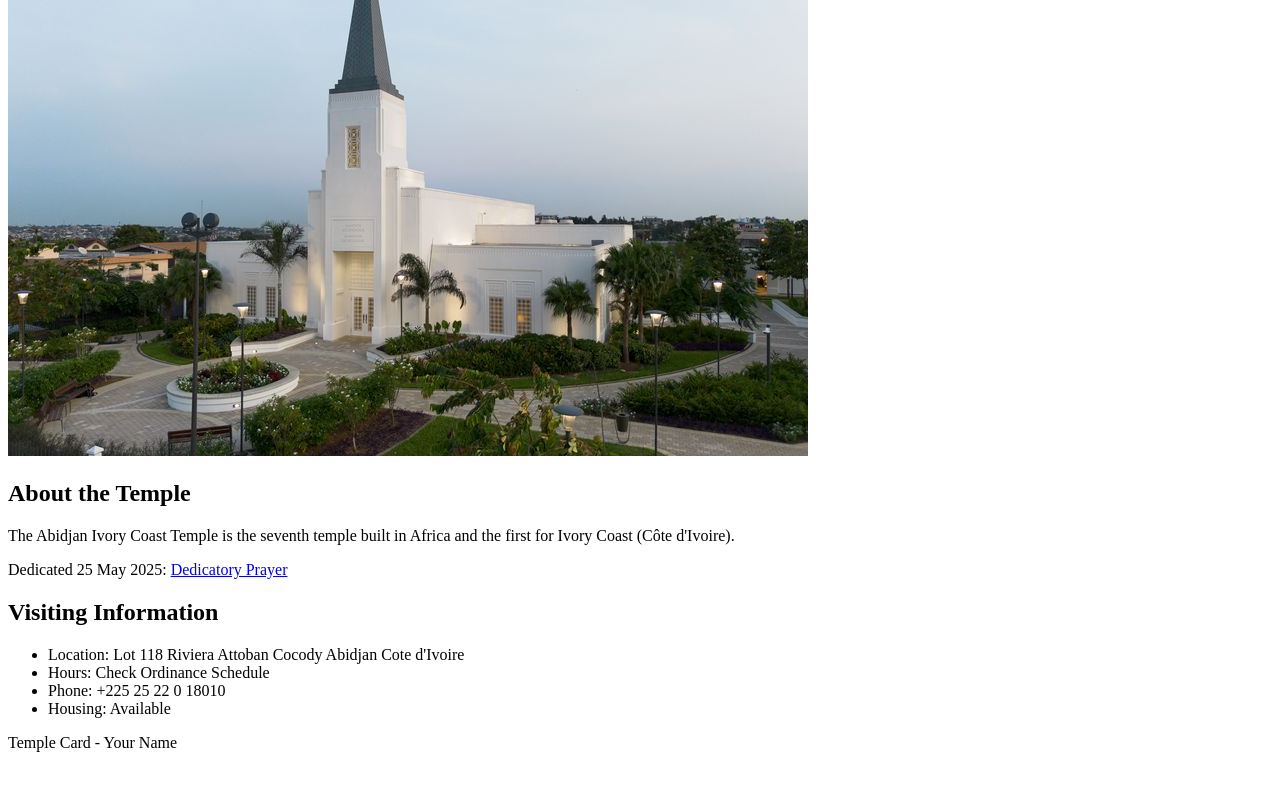
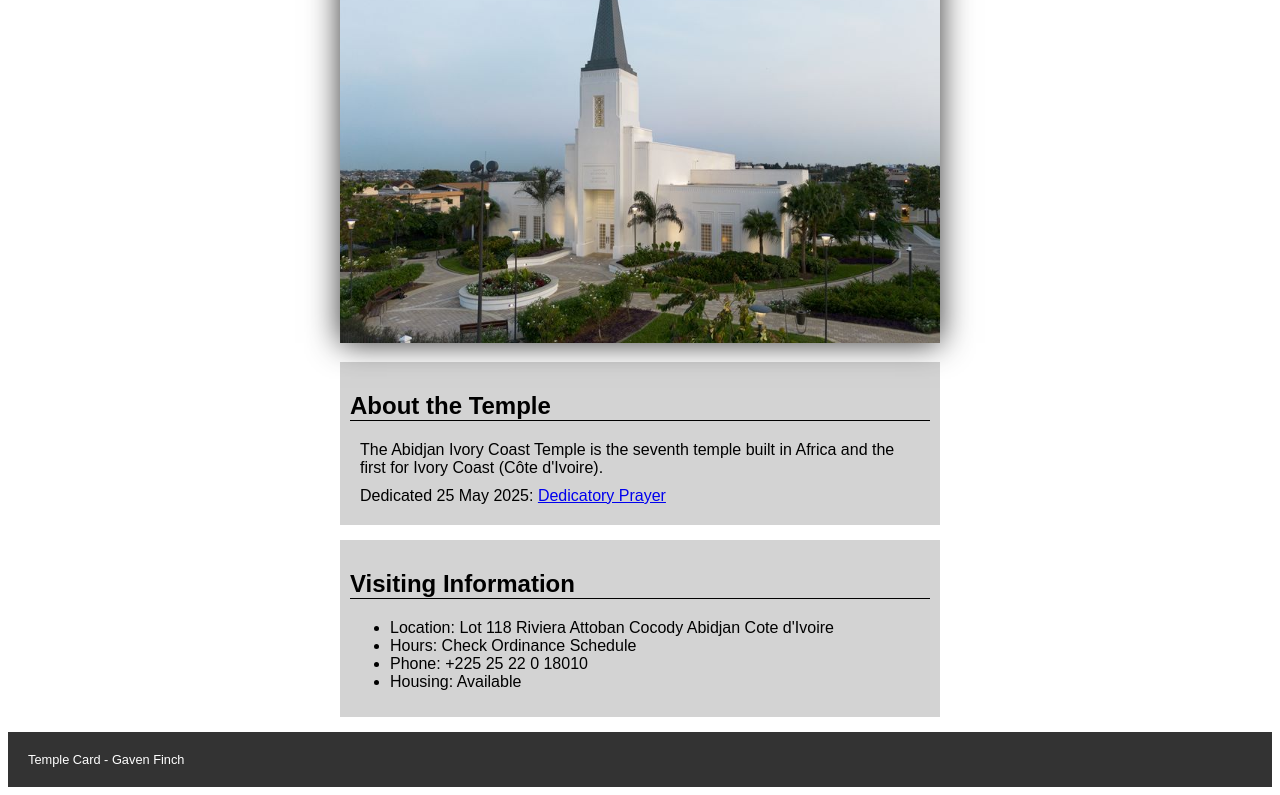
Before and after one commit to twigleg2/wdd130, a plain HTML site: page week02/temple.html in a window 1280 px wide. Shown: the part 258-1053 px from the top of the page. Before the commit the page ends 1026 px from the top, so only its background shows below. Drawn offline with Linux system fonts and the light colour scheme.

Commit message:
Complete code along activity 2

```diff
--- /dev/null
+++ b/week02/styles/temple.css
@@ -0,0 +1,43 @@
+body {
+    font-family: Arial, Helvetica, sans-serif;
+}
+
+header, footer {
+    background-color: #333333;
+    color: white;
+    padding: 10px;
+}
+
+header {
+    font-size: 1.25rem;
+}
+
+footer {
+    font-size: 0.8rem;
+}
+
+section {
+    background-color: lightgray;
+    padding: 10px;
+    margin: 15px auto;
+}
+
+main {
+    margin: 0 auto;
+    max-width: 600px;
+}
+
+h2 {
+    border-bottom: 1px solid black;
+}
+
+picture img {
+    box-shadow: 0 0 30px #333333;
+    margin: 0 auto;
+    max-width: 100%;
+    height: auto;
+}
+
+p {
+    margin: 10px;
+}
--- a/week02/temple.html
+++ b/week02/temple.html
@@ -5,6 +5,7 @@
     <meta charset="UTF-8">
     <meta name="viewport" content="width=device-width, initial-scale=1.0">
     <title>Temple Card - Abidjan Cote d'Ivoire</title>
+    <link rel="stylesheet" href="styles/temple.css">
 </head>
 
 <body>
@@ -35,7 +36,7 @@
         </section>
     </main>
     <footer>
-        <p>Temple Card - Your Name</p>
+        <p>Temple Card - Gaven Finch</p>
     </footer>
 </body>
 
```
